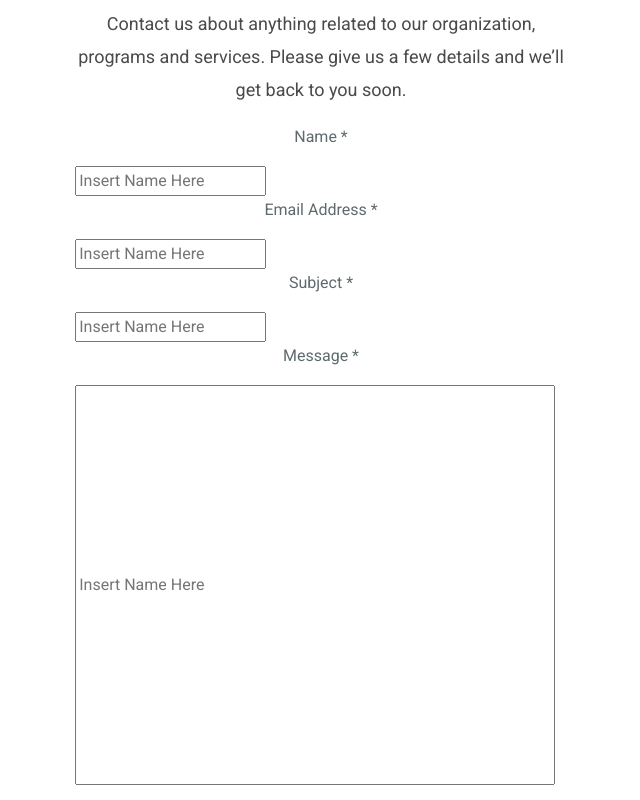
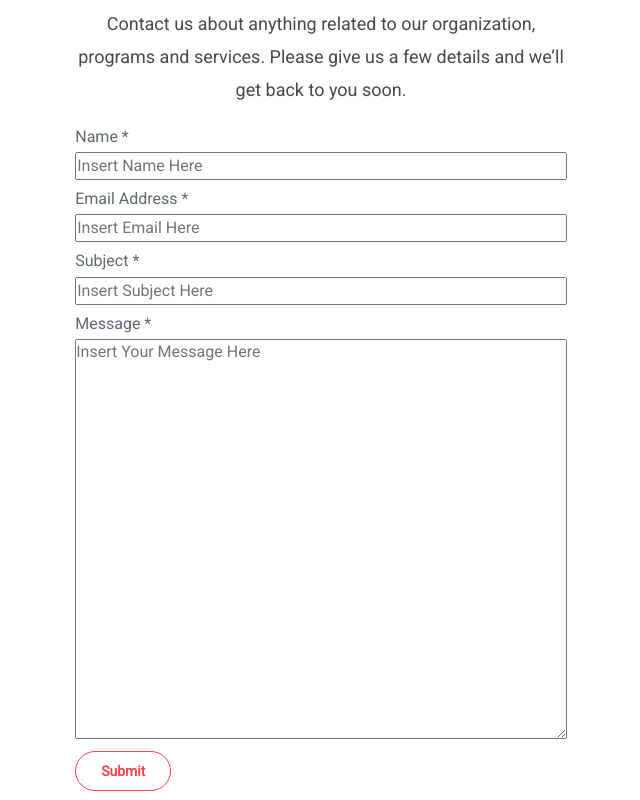
Before and after one commit to GTBitsOfGood/bright-futures-academy, a React (Create React App) app in the folder client/: page /contact in a window 1280 px wide. Shown: the part 400-1200 px from the top of the page, without its empty margins (319-959 px from the left). Built offline with nearby package versions, Linux system fonts and the light colour scheme.

Commit message:
Add Contact Us Component

```diff
--- a/client/src/components/ContactUs.js
+++ b/client/src/components/ContactUs.js
@@ -1,5 +1,7 @@
 import React, { Component } from 'react';
 import './css/ContactUs.css';
+
+import { Snackbar } from './';
 
 class ContactUs extends Component {
 
@@ -7,12 +9,16 @@ class ContactUs extends Component {
         super(props);
 
         this.onValueChange = this.onValueChange.bind(this);
+        this.onSubmit = this.onSubmit.bind(this);
+        this.snackbarMessage = this.snackbarMessage.bind(this);
 
         this.state = {
             name: '',
             email: '',
             subject: '',
-            message: ''
+            message: '',
+            messageSentSuccess: true, // will be used to show a toast after they submit their message
+            showSnackbar: false
         }
     }
 
@@ -20,6 +26,30 @@ class ContactUs extends Component {
         this.setState({
             [e.target.name]: e.target.value
         })
+    }
+
+    onSubmit() {
+        // TODO: Add logic to submit/send email to BFA.
+        // TODO: Add validation
+        this.setState({
+            showSnackbar: true,
+            // TODO: in here set if our message was sent successfully
+            messageSentSuccess: true
+        });
+
+        setTimeout(() => {
+            this.setState({
+                showSnackbar: false
+            });
+        }, 3000);
+    }
+
+    snackbarMessage(messageSentSuccess) {
+        if (messageSentSuccess) {
+            return "Message sent successfully";
+        } else {
+            return "Message failed, please try again";
+        }
     }
 
     render() {
@@ -40,17 +70,19 @@ class ContactUs extends Component {
                         <p className="contactFormText">
                             Email Address *
                         </p>
-                        <input type="text" name="email" value={this.state.email} onChange={(e) => {this.onValueChange(e)}} placeholder="Insert Name Here" onFocus="if(this.value==this.defaultValue)this.value='';"/>
+                        <input type="text" name="email" value={this.state.email} onChange={(e) => {this.onValueChange(e)}} placeholder="Insert Email Here" onFocus="if(this.value==this.defaultValue)this.value='';"/>
                         <p className="contactFormText">
                             Subject *
                         </p>
-                        <input type="text" name="subject" value={this.state.subject} onChange={(e) => {this.onValueChange(e)}} placeholder="Insert Name Here" onFocus="if(this.value==this.defaultValue)this.value='';"/>
+                        <input type="text" name="subject" value={this.state.subject} onChange={(e) => {this.onValueChange(e)}} placeholder="Insert Subject Here" onFocus="if(this.value==this.defaultValue)this.value='';"/>
                         <p className="contactFormText">
                             Message *
                         </p>
-                        <input type="text" name="message" className="contactUsMessageBox" value={this.state.message} onChange={(e) => {this.onValueChange(e)}} placeholder="Insert Name Here" onFocus="if(this.value==this.defaultValue)this.value='';"/>
+                        <textarea type="text" name="message" className="contactUsMessageBox" value={this.state.message} onChange={(e) => {this.onValueChange(e)}} placeholder="Insert Your Message Here" onFocus="if(this.value==this.defaultValue)this.value='';"/>
+                        <input id="contactUsSubmitButton" type="button" value="Submit" onClick={this.onSubmit}/>
                     </div>
                 </div>
+                <Snackbar show={this.state.showSnackbar} message={this.snackbarMessage(this.state.messageSentSuccess)}/>
             </div>
         );
     }
--- /dev/null
+++ b/client/src/components/Snackbar.js
@@ -0,0 +1,17 @@
+import React, { Component } from 'react';
+import './css/Snackbar.css';
+
+class SnackBar extends Component {
+
+    constructor(props) {
+        super(props);
+    }
+
+    render() {
+        return (
+            <div id="snackbar" className={this.props.show.toString()}>{this.props.message}</div>
+        );
+    }
+}
+
+export default SnackBar;
--- a/client/src/components/css/ContactUs.css
+++ b/client/src/components/css/ContactUs.css
@@ -32,12 +32,19 @@
     line-height: 1.69;
     letter-spacing: normal;
     color: #5e6a6e;
+    text-align: left;
+    margin: 0;
+    padding: 0;
 }
 
 .contactUsMessageBox {
-    width: 60vh;
+    width: 100%;
     height: 50vh;
     text-align: left;
+    padding-left:0;
+    padding-top:0;
+    padding-bottom:0.4em;
+    padding-right: 0.4em;
 }
 
 .contactUsContainer {
@@ -57,6 +64,36 @@
     margin: auto;
 }
 
-.contactUsInputBoxes {
+input, textarea {
+    padding: 0;
+    margin-top: 0.5%;
+    margin-bottom: 1%;
+    width: 100%;
+}
 
+input#contactUsSubmitButton {
+    color: #fe4349;
+    background-color: transparent;
+    text-align: center;
+    text-decoration: none;
+    display: inline-block;
+    font-size: 14px;
+    cursor: pointer;
+    font-weight: bold;
+    justify-content: right;
+    box-sizing: border-box;
+    -webkit-appearance: textfield;
+    -webkit-box-flex: 1;
+    border-radius: 27px;
+    border-width: 2px;
+    flex: 1;
+    line-height: normal;
+    margin: 0;
+    min-width: 0;
+    outline: 0;
+    padding: 5px 1.5rem 5px 1.5rem;
+    vertical-align: baseline;
+    width: 12vh;
+    height: 5vh;
+    border: 1px solid #fe4349;
 }
--- /dev/null
+++ b/client/src/components/css/Snackbar.css
@@ -0,0 +1,41 @@
+#snackbar {
+    visibility: hidden;
+    min-width: 250px;
+    margin-left: -125px;
+    background-color: #333;
+    color: #fff;
+    text-align: center;
+    border-radius: 2px;
+    padding: 16px;
+    position: fixed;
+    z-index: 1;
+    left: 50%;
+    bottom: 30px;
+    font-size: 17px;
+}
+
+#snackbar.true {
+    visibility: visible;
+    -webkit-animation: fadein 0.5s, fadeout 0.5s 2.5s;
+    animation: fadein 0.5s, fadeout 0.5s 2.5s;
+}
+
+@-webkit-keyframes fadein {
+    from {bottom: 0; opacity: 0;}
+    to {bottom: 30px; opacity: 1;}
+}
+
+@keyframes fadein {
+    from {bottom: 0; opacity: 0;}
+    to {bottom: 30px; opacity: 1;}
+}
+
+@-webkit-keyframes fadeout {
+    from {bottom: 30px; opacity: 1;}
+    to {bottom: 0; opacity: 0;}
+}
+
+@keyframes fadeout {
+    from {bottom: 30px; opacity: 1;}
+    to {bottom: 0; opacity: 0;}
+}
--- a/client/src/components/index.js
+++ b/client/src/components/index.js
@@ -21,3 +21,4 @@ export { default as Calendar } from './Calendar';
 export { default as About } from './About';
 export { default as LandingPageTitleCard } from './LandingPageTitleCard';
 export { default as ContactUs } from './ContactUs';
+export { default as Snackbar } from './Snackbar';
```
